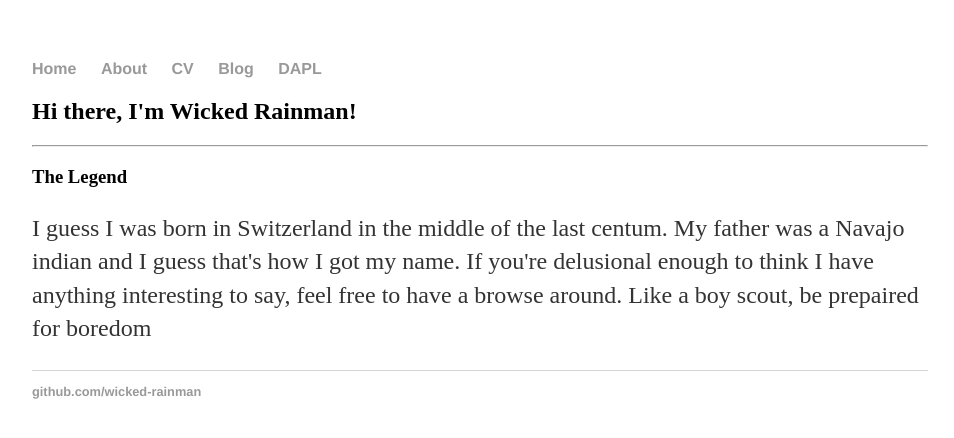
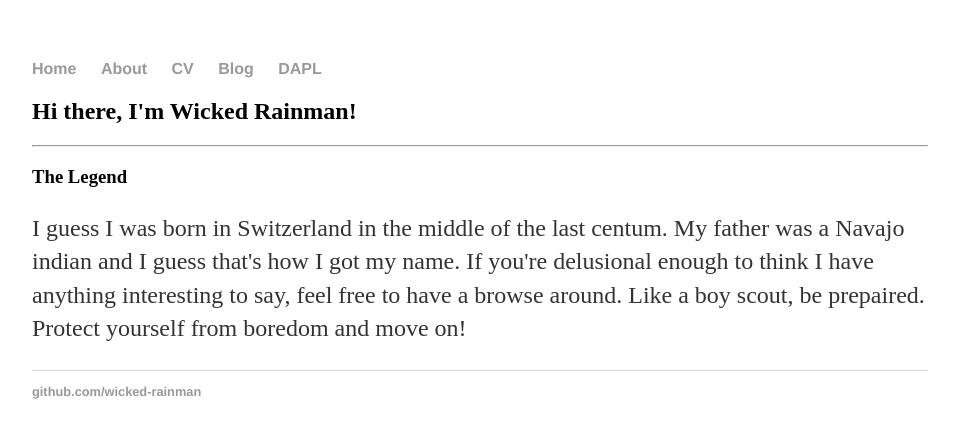
Before and after one commit to wicked-rainman/wicked-rainman.github.io, a Jekyll site: the page built from index.html, in a window 1280 px wide. Shown: the top 438 px of the page, without its empty margins (160-1114 px from the left). Built offline with Jekyll 4.4.1, drawn with Linux system fonts in a browser that asks for light colours.

Commit message:
Update index.html

```diff
--- a/index.html
+++ b/index.html
@@ -8,5 +8,5 @@ title: Wicked Rainman
 	<p>I guess I was born in Switzerland in the middle of the last centum. My father was a
 		Navajo indian and I guess that's how I got my name. If you're delusional enough to
 		think I have anything interesting to say, feel free to have a browse around. Like
-	a boy scout, be prepaired for boredom</p>
+	a boy scout, be prepaired. Protect yourself from boredom and move on!</p>
 </div><!-- /.blurb -->
```
